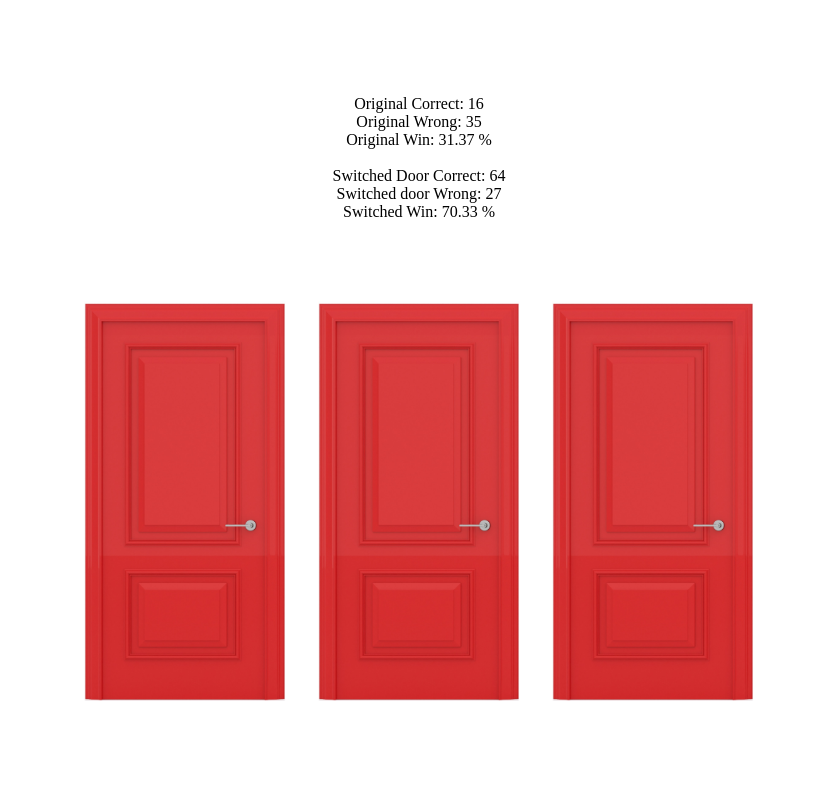
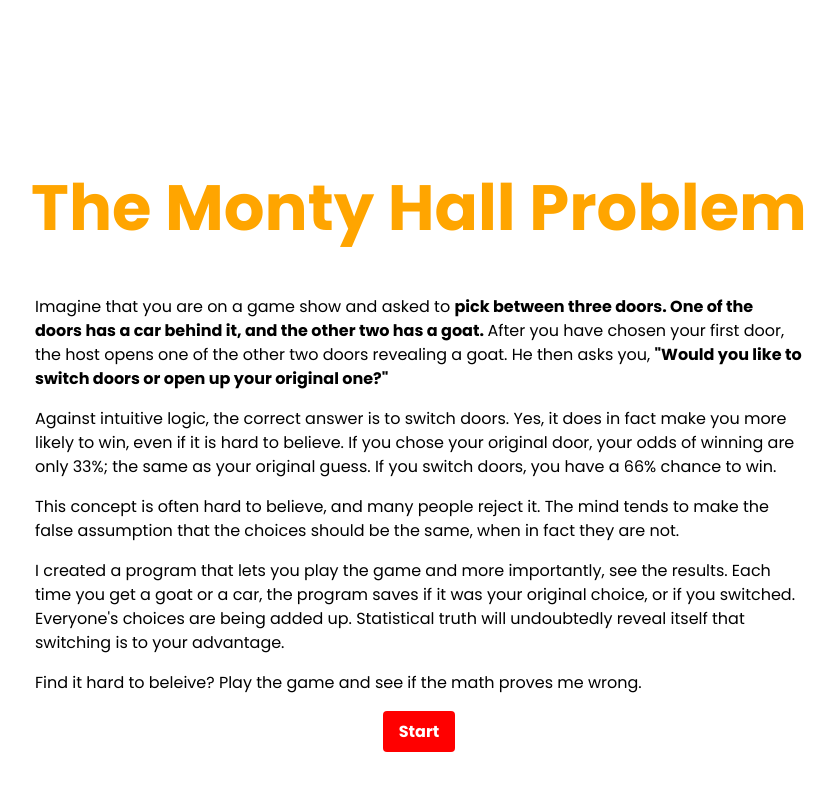
Before and after one commit to ChimentiMatt/Monty-Hall-Problem-django-, a Django app: page / in a window 1280 px wide. Shown: the whole page, without its empty margins (221-1056 px from the left). Run offline with Django 3.2, Linux system fonts and the light colour scheme; data comes from the database, SQL or seed files in the repository; both versions use the stored data as it was after the commit.

Commit message:
made intro page and some styling

```diff
--- a/appMonty/static/appMonty/style.css
+++ b/appMonty/static/appMonty/style.css
@@ -1,8 +1,10 @@
+@import url('https://fonts.googleapis.com/css2?family=Poppins:wght@400;700&display=swap');
+
 *{
     padding: 0;
     margin: 0;
     box-sizing: border-box;
-
+    font-family: 'Poppins', sans-serif;
 }
 
 #app{
@@ -29,6 +31,15 @@
     opacity: .5;
 }
 
+#resultsContainer{
+ display: flex;
+ width: 40rem;
+ justify-content: space-between;
+}
+#resultsContainer h1 {
+    color: orange;
+}
+
 #door2img, #door1img, #door3img{
     height: 25rem;
     margin-left: 1rem;
@@ -45,4 +56,57 @@
     height: 100vh;
     width: 100vw;
     z-index: -1;
+
 }
+
+#preGame{
+    position: absolute;
+    top: 0;
+    left: 0;
+    height: 100vh;
+    width: 100vw;
+    z-index: 5;
+    background: white;
+}
+
+#titleContainer{
+    display: flex;
+    justify-content: center;
+    margin-top: 10rem;
+    margin-bottom: 2.5rem;
+    font-size: 2rem;
+    color: orange;
+}
+
+#explanation{
+    margin-left: 20vw;
+    margin-right: 20vw;
+    line-height: 1.5rem;
+}
+#explanation p {
+    margin-bottom: 1rem;
+}
+
+#preGameBtnContainer{
+    display: flex;
+    justify-content: center;
+}
+
+#preGameBtn{
+    background-color: red;
+    padding: .5rem 1rem .5rem 1rem ;
+    border-radius: 4px;
+    color: white;
+    border: none;
+    font-size: 1rem;
+    font-weight: bold;
+}
+
+#preGameBtn:hover{
+    background: orange;
+}
+
+#emph {
+    font-weight: bold;
+
+}
--- a/appMonty/templates/appMonty/home.html
+++ b/appMonty/templates/appMonty/home.html
@@ -10,20 +10,40 @@
     </head>
     <body>
         <div id="app">
-            {% comment %} {% for item in original %}
-                <p>
-                    {% if forloop.last %} Original Correct:</p>  <p id="originalRight">{{ item.correct }}</p></p>
-                    <p>Original Wrong<p id="originalWrong">{{ item.wrong}} </p></p>
-                    {% endif %}
-            {% endfor %}  {% endcomment %}
-            <p id="originalRight">Original Correct: [[originalRight ]]</p>
-
-            <p id="originalWrong">Original Wrong: [[originalWrong ]]  </p>
-            <p> Original Win: [[originalPercentage]] %</p>
-            <br>
-            <p>Switched Door Correct: [[ switchedCorrect ]]</p>
-            <p>Switched door Wrong: [[ switchedWrong ]]</p>
-            <p>Switched Win: [[switchedPercentage]] % </p>
+            <div id="preGame">
+                <div id="titleContainer">
+                    <h1>The Monty Hall Problem</h1>
+                </div>
+                <div id="explanation">
+                    <p>Imagine that you are on a game show and asked to <span id="emph"> pick between three doors. One of the doors has a car behind it, and the other two has a goat. </span> After you have chosen your first door, the host opens one of the other two doors revealing a goat. He then asks you, <span id="emph"> "Would you like to switch doors or open up your original one?" </span>
+                    </p>
+                    <p>Against intuitive logic, the correct answer is to switch doors. Yes, it does in fact make you more likely to win, even if it is hard to believe. If you chose your original door, your odds of winning are only 33%; the same as your original guess. If you switch doors, you have a 66% chance to win.
+                    </p>
+                    <p>This concept is often hard to believe, and many people reject it. The mind tends to make the false assumption that the choices should be the same, when in fact they are not.
+                    </p>
+                    <p>I created a program that lets you play the game and more importantly, see the results. Each time you get a goat or a car, the program saves if it was your original choice, or if you switched. Everyone's choices are being added up. Statistical truth will undoubtedly reveal itself that switching is to your advantage.
+                    </p>
+                    <p>Find it hard to beleive? Play the game and see if the math proves me wrong.
+                    </p>
+                    <div id="preGameBtnContainer">
+                        <button v-on:click="startBtn" id="preGameBtn">Start</button>
+                    </div>
+                </div>
+            </div>
+            <div id="resultsContainer">
+                <div id="originalContainer">
+                    <h1>Original Door</h1>
+                    <p>Original Wins: [[originalRight ]]</p>
+                    <p>Original Losses: [[originalWrong ]] </p>
+                    <p>Original Win Rate: [[originalPercentage]] %</p>
+                </div>
+                <div id="switchedContainer">
+                    <h1>Switched Door</h1>
+                    <p>Switched Wins: [[ switchedCorrect ]]</p>
+                    <p>Switched Losses: [[ switchedWrong ]]</p>
+                    <p>Switched Win Rate: [[switchedPercentage]] % </p>
+                </div>
+            </div>
             <div id="gameFace">
                 <div id="door1">
                     {% comment %} <button v-on:click='door1'>door</button> {% endcomment %}
@@ -42,8 +62,8 @@
                       {% csrf_token %}
                 {% comment %} <img src="{% static 'appMonty/closedDoor.jpg' %}" alt="Closed Door"> {% endcomment %}
 
-                <div id="zindexSheet"></div>
             </div>
+            <div id="zindexSheet"></div>
         </div>
 
         <script src="https://unpkg.com/vue@next"></script>
@@ -396,6 +416,11 @@
                         document.getElementById('door3img').src="static/appMonty/closedDoor.jpg";
 
                     },
+
+                    startBtn() {
+                        document.getElementById('preGame').style.display = 'none'
+                    },
+
                     axiosPost: function() {
                         axios({
                             url: "{% url 'appMonty:frontendpost' %}",
```
Also changed, not shown: db.sqlite3.
